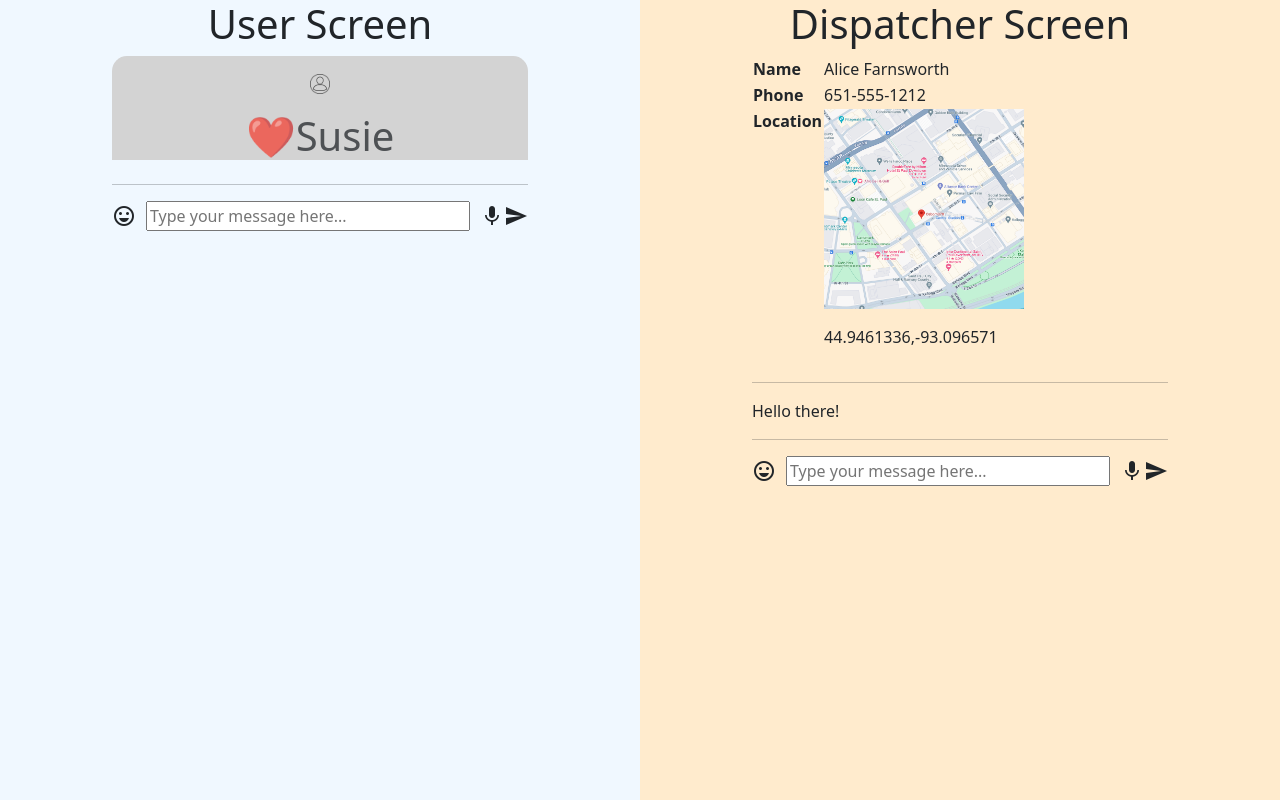
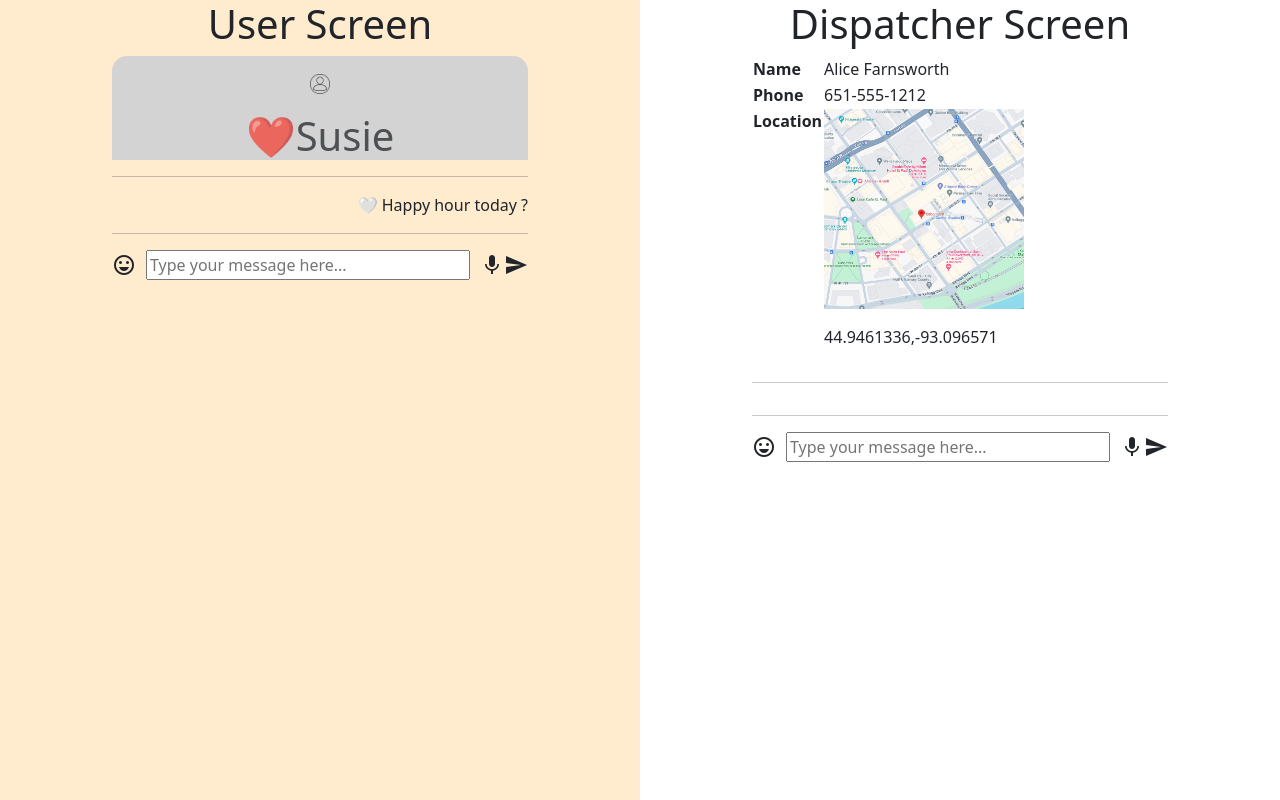
Before and after one commit to hackthegap24-safetext/safetext, a website: page index.html in a window 1280 px wide. Both pictures are taken after a click on the button "Push me". Drawn offline with nearby package versions, Linux system fonts and the light colour scheme.

Commit message:
Dialog interaction

```diff
--- a/index.html
+++ b/index.html
@@ -15,7 +15,7 @@
 
 <body>
   <div class="sideBySide beforePush">
-    <div id="leftSide" class="flexColumn visible">
+    <div id="victimSide" class="flexColumn visible">
       <h1>User Screen</h1>
       <button id="pushMe">Push me</button>
       <div id="chatDialog" class="hidden">
@@ -24,37 +24,8 @@
             <h1 class="centered max-20"><img src="./images/avatar.jpg" alt=""></h1>
             <h1 class="text-muted centered ">❤️Susie</h1>
           </div>
-          <div class="chat-panel">
-            <div class="user-message row no-gutters">
-              <div class="col-md-9 offset-md-3">
-                <div id="usrMsg1" class="chat-bubble chat-bubble--right">
-                </div>
-              </div>
-            </div>
-            <div class="dispatcher-messagse row no-gutters">
-              <div class="col-md-9">
-                <div class="chat-bubble chat-bubble--left">
-                </div>
-              </div>
-            </div>
-            <div class="user-message row no-gutters">
-              <div class="col-md-9 offset-md-3">
-                <div class="chat-bubble chat-bubble--right">
-                </div>
-              </div>
-            </div>
-            <div class="dispatcher-messagse row no-gutters">
-              <div class="col-md-9">
-                <div class="chat-bubble chat-bubble--left">
-                </div>
-              </div>
-            </div>
-            <div class="user-message row no-gutters">
-              <div class="col-md-9 offset-md-3">
-                <div class="chat-bubble chat-bubble--right">
-                </div>
-              </div>
-            </div>
+          <hr>
+          <div id="chat-panel"></div>
           <hr>
           <div class="row">
             <div class="col-12">
@@ -68,9 +39,10 @@
           </div>
         </div>
       </div>
+
+
     </div>
-    </div>
-    <div id="rightSide" class="flexColumn hidden">
+    <div id="dispatcherSide" class="flexColumn hidden">
       <h1>Dispatcher Screen</h1>
       <div id="dispatch-dialog">
         <table id="user-info">
@@ -94,11 +66,10 @@
 
         </table>
         <hr>
-        <div class="chat-panel">
+        <div id="chat-panel">
           <div class="user-message row no-gutters">
             <div class="col-md-9">
               <div class="chat-bubble chat-bubble--left">
-                Hello there!
               </div>
             </div>
           </div>
@@ -126,6 +97,9 @@
               </div>
             </div>
           </div>
+
+
+        </div>
         <hr>
         <div class="row">
           <div class="col-12">
@@ -137,7 +111,7 @@
             </div>
           </div>
         </div>
-        </div>
+
       </div>
     </div>
 
--- a/main.js
+++ b/main.js
@@ -9,8 +9,57 @@ const App = (() => {
   const APP_NAME = 'safetext'
   const HUMAN_NAME = 'Safe Text'
 
+  // Just a simple dialog.Let me know if you guys thing we should change something
+  const DIALOG = [
+    { victimSends: "🤍 Happy hour today ?", dispatcherReceives: "Location + Domestic violence happening SEND HELP NOW!!" },
+    {
+      dispatcherSends: "Has anyone been injured ?",
+      victimReceives: "Is anyone else coming as well ?"
+    },
+    {
+      victimSends: "Only me right now",
+      dispatcherReceives: "One but with a potential for more"
+    },
+    {
+      dispatcherSends: "Are weapons involved ?",
+      victimReceives: "Anything I should bring ?"
+    },
+    {
+      victimSends: "Yes: ❤️",
+      dispatcherReceives: "Yes and bleeding"
+    },
+    {
+      dispatcherSends: "Help is on the way", victimReceives: "OK! See ya there!👋"
+    }
+  ]
+
+  let chatDialog;
+
+  // @param sendOrReceive [Boolean] true if sending, false if receiving
+  const chatMsgTemplate = (msg, sendOrReceive = false) => {
+    const newLine = document.createElement('div')
+    newLine.classList = ['row no-gutters']
+    const newLineConstraint = document.createElement('div')
+    newLineConstraint.classList = ['col-md-9']
+    if (sendOrReceive) {
+      newLineConstraint.classList.add('offset-md-3')
+    }
+    const newLineChatBubble = document.createElement('div')
+    newLineChatBubble.classList = [`chat-bubble chat-bubble--${sendOrReceive ? 'right' : 'left'}`]
+    const textNode = document.createTextNode(msg)
+    console.log(textNode)
+    newLineChatBubble.appendChild(textNode)
+    newLineConstraint.appendChild(newLineChatBubble)
+    newLine.appendChild(newLineConstraint)
+
+    console.log(newLine)
+    return newLine
+  }
+
+
   function start() {
     document.body.onload = listenForButtonPush()
+    chatDialog = document.getElementById('chatDialog')
   }
 
   const listenForButtonPush = () => {
@@ -19,12 +68,12 @@ const App = (() => {
   }
 
   const handlePushMe = () => {
-    const rightSide = document.getElementById('rightSide')
+    const rightSide = document.getElementById('dispatcherSide')
     rightSide.classList.remove('hidden')
     rightSide.classList.add('visible')
     removePushMeBtn()
     showChatDialog()
-    showUserScreen()
+    runDialog()
   }
 
   const removePushMeBtn = () => {
@@ -33,39 +82,75 @@ const App = (() => {
   }
 
   const showChatDialog = () => {
-    const chatDialog = document.getElementById('chatDialog')
     chatDialog.classList.remove('hidden')
     chatDialog.classList.add('visible')
   }
 
-  const showUserScreen = () => {
-    // get the dialog element
-    const chatDialog = document.getElementById('chatDialog')
+  const delayTimer = ms => new Promise(res => setTimeout(res, ms))
 
-    // get the chat message input element
-    const chatMessage = document.getElementById("chat-message");
+  const runDialog = async () => {
+    let line
+    for (let index = 0; index < DIALOG.length; index++) {
+      line = DIALOG[index]
+      // showLine(DIALOG[index], index)
+      const userTextBox = document.querySelector('#victimSide #chat-message')
+      const userDialog = document.querySelector(`#victimSide #chat-panel`)
+      // add dispatch side elements
+      const disTextBox = document.querySelector('#dispatcherSide #chat-message')
+      const disDialog = document.querySelector(`#dispatcherSide #chat-panel`)
 
-    // get the chat message input element
-    const userMessage1 = document.getElementById("usrMsg1");
-
-    // insert text into chat-message area
-    const usr_msg_1_text = ":white_heart: Happy hour today?"
-    setTimeout(() => {
-      chatMessage.value = usr_msg_1_text
-      setTimeout(() => {
-        userMessage1.innerText = usr_msg_1_text
-        setTimeout(showDispatchScreen, 2000)
-      }, 2000)
-    }, 3000)
+      if (line.victimSends) {
+        await delayTimer(1000)
+        userTextBox.innerText = line.victimSends
+        await delayTimer(1500)
+        userTextBox.innerText = ''
+        userDialog.appendChild(chatMsgTemplate(line.victimSends, true))
+        await delayTimer(1000)
+        disDialog.appendChild(chatMsgTemplate(line.dispatcherReceives, false))
+      } else {
+        await delayTimer(1000)
+        disTextBox.innerText = line.dispatcherSends
+        await delayTimer(1500)
+        disTextBox.innerText = ''
+        disDialog.appendChild(chatMsgTemplate(line.dispatcherSends, true))
+        await delayTimer(1000)
+        userDialog.appendChild(chatMsgTemplate(line.victimReceives, false))
+      }
+      await delayTimer(500)
+    }
   }
 
-  const showDispatchScreen = () => {
-    // get the dispatch dialog element
-    // create the user message for "Hello there!"
-    // insert the user's mnessager node into the dialog
-    // call setTimeout with nextUserMessage
-    console.log('sshow dispatch screen')
-  }
+  // const showLine = (line, index) => {
+  //   const userTextBox = document.querySelector('#victimSide #chat-message')
+  //   const userDialog = document.querySelector(`#victimSide #chat-panel`)
+  //   // add dispatch side elements
+  //   const disTextBox = document.querySelector('#dispatcherSide #chat-message')
+  //   const disDialog = document.querySelector(`#dispatcherSide #chat-panel`)
+
+  //   if (line.victimSends) {
+  //     setTimeout(
+  //       () => {
+  //         console.log(line)
+  //         userTextBox.innerText = line.victimSends
+  //         setTimeout(() => {
+  //           userTextBox.innerText = ''
+  //           userDialog.appendChild(chatMsgTemplate(line.victimSends, true))
+  //           setTimeout(() => { disDialog.appendChild(chatMsgTemplate(line.dispatcherReceives, false)) }, 1000)
+  //         }, 1500)
+  //       }, 3000)
+  //   } else {
+  //     setTimeout(
+  //       () => {
+  //         console.log(line)
+  //         disTextBox.innerText = line.dispatcherSends
+  //         setTimeout(() => {
+  //           disTextBox.innerText = ''
+  //           disDialog.appendChild(chatMsgTemplate(line.dispatcherSends, true))
+  //           setTimeout(() => { userDialog.appendChild(chatMsgTemplate(line.victimReceives, false)) }, 1000)
+  //         }, 1500)
+  //       }, 3000)
+  //   }
+  // }
 
   return {
     start
@@ -73,3 +158,13 @@ const App = (() => {
 })();
 
 App.start()
+
+// Returns a Promise that resolves after "ms" Milliseconds
+// const timer = ms => new Promise(res => setTimeout(res, ms))
+
+// async function load() { // We need to wrap the loop into an async function for this to work
+//   for (var i = 0; i < 3; i++) {
+//     console.log(i);
+//     await timer(3000); // then the created Promise can be awaited
+//   }
+// }
--- a/styles.css
+++ b/styles.css
@@ -33,11 +33,11 @@ body {
   display: none;
 }
 
-#leftSide {
+#userSide {
   background-color: aliceblue;
 }
 
-#rightSide {
+#victimSide {
   background-color: blanchedalmond;
 }
 
```
Lines whose indentation alone changed are shown as unchanged.
